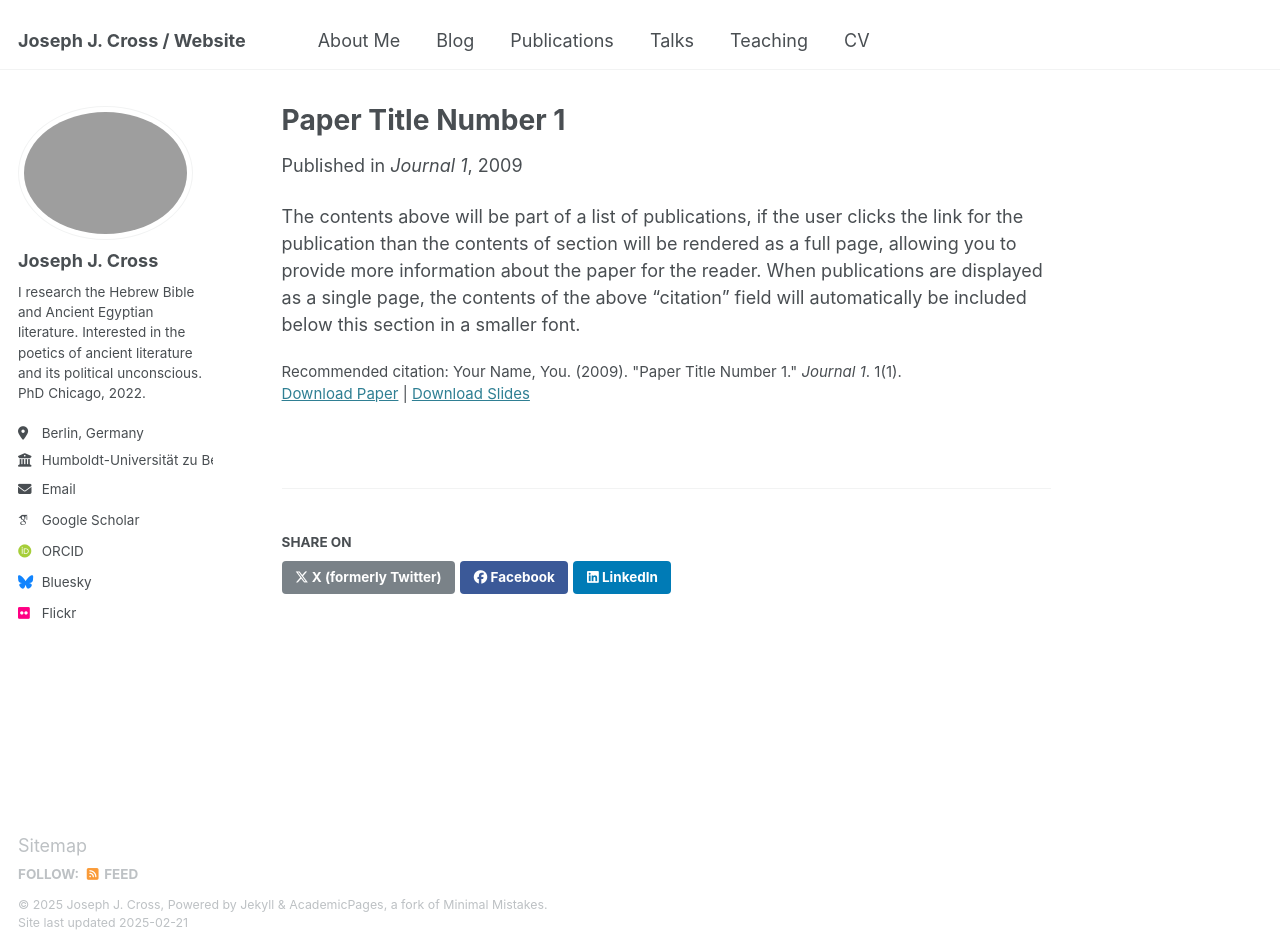
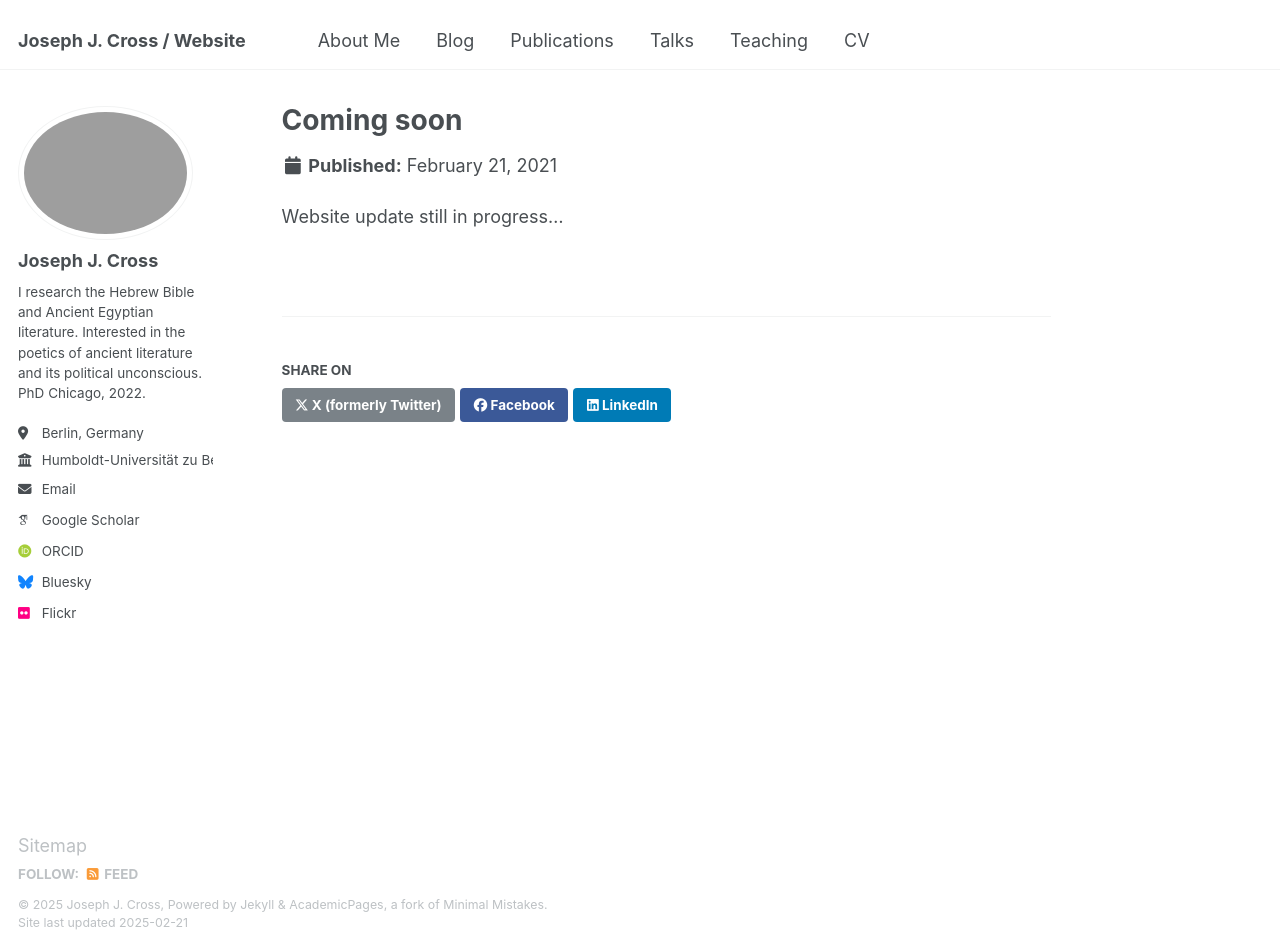
Before and after one commit to josephjcross/josephjcross.github.io, a Jekyll site: the page built from _publications/2009-10-01-paper-title-number-1.md, in a window 1280 px wide and 951 px high. Built offline with Jekyll 4.4.1, drawn with Linux system fonts in a browser that asks for light colours; some web fonts are replaced.

Commit message:
Update 2009-10-01-paper-title-number-1.md

```diff
--- a/_publications/2009-10-01-paper-title-number-1.md
+++ b/_publications/2009-10-01-paper-title-number-1.md
@@ -1,14 +1,7 @@
 ---
-title: "Paper Title Number 1"
+title: "Coming soon"
 collection: publications
-category: manuscripts
-permalink: /publication/2009-10-01-paper-title-number-1
-excerpt: 'This paper is about the number 1. The number 2 is left for future work.'
-date: 2009-10-01
-venue: 'Journal 1'
-slidesurl: 'http://academicpages.github.io/files/slides1.pdf'
-paperurl: 'http://academicpages.github.io/files/paper1.pdf'
-citation: 'Your Name, You. (2009). &quot;Paper Title Number 1.&quot; <i>Journal 1</i>. 1(1).'
+date: 2021-02-21
 ---
 
-The contents above will be part of a list of publications, if the user clicks the link for the publication than the contents of section will be rendered as a full page, allowing you to provide more information about the paper for the reader. When publications are displayed as a single page, the contents of the above "citation" field will automatically be included below this section in a smaller font.
+Website update still in progress...
```
